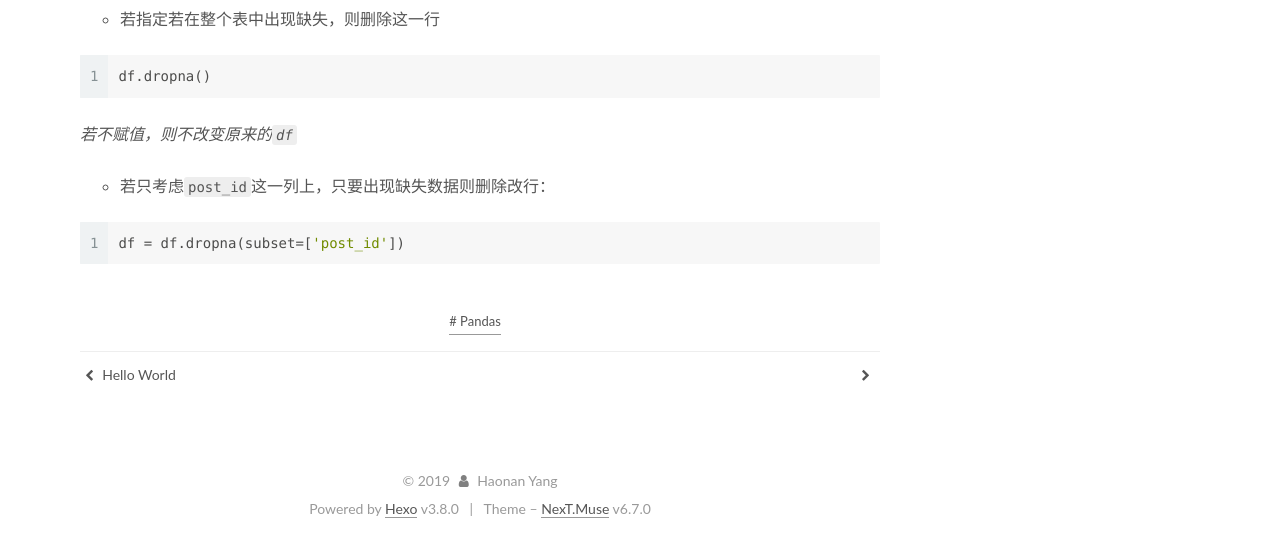
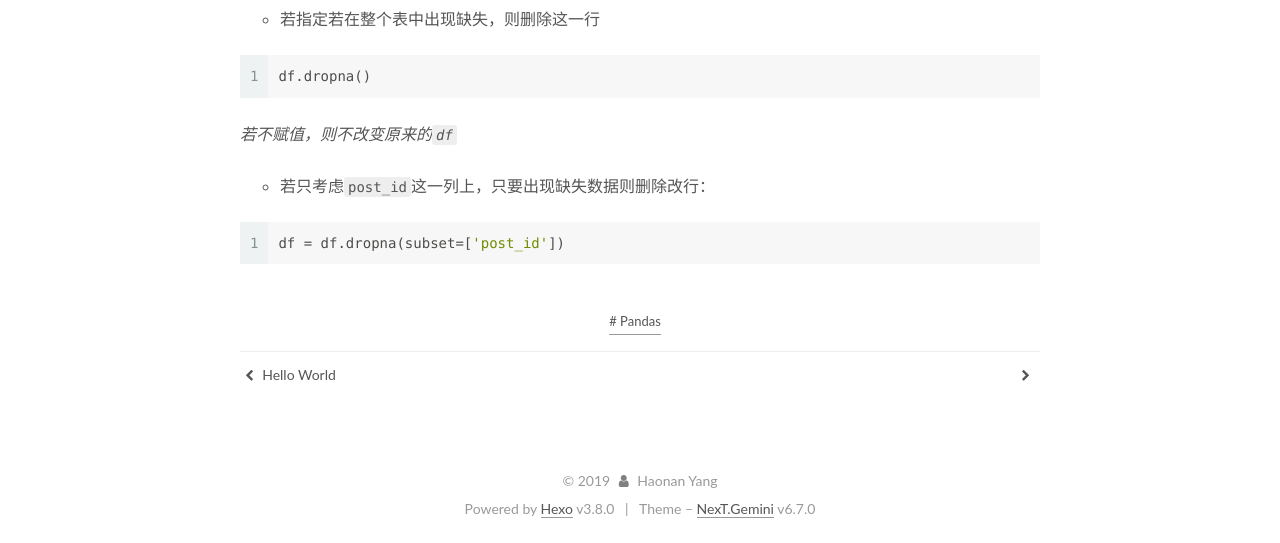
Before and after one commit to hnyang1107/hnyang1107.github.io, a plain HTML site: page 2019/01/09/Hello-World-0/index.html in a window 1280 px wide. Shown: the part 1107-1650 px from the top of the page. Drawn offline with Linux system fonts and the light colour scheme; a script that the page names is missing.

Commit message:
Site updated: 2019-01-10 19:07:30

```diff
--- a/2019/01/09/Hello-World-0/index.html
+++ b/2019/01/09/Hello-World-0/index.html
@@ -14,7 +14,7 @@
 
 
 
-<html class="theme-next muse use-motion" lang="zh-Hans">
+<html class="theme-next gemini use-motion" lang="zh-Hans">
 <head><meta name="generator" content="Hexo 3.8.0">
   <meta charset="UTF-8">
 <meta http-equiv="X-UA-Compatible" content="IE=edge">
@@ -72,7 +72,7 @@
   var NexT = window.NexT || {};
   var CONFIG = {
     root: '/',
-    scheme: 'Muse',
+    scheme: 'Gemini',
     version: '6.7.0',
     sidebar: {"position":"left","display":"post","offset":12,"b2t":false,"scrollpercent":false,"onmobile":false},
     fancybox: false,
@@ -257,9 +257,6 @@
 
 
 
-
-
-
 </nav>
 
 
@@ -277,6 +274,9 @@
     <main id="main" class="main">
       <div class="main-inner">
         <div class="content-wrap">
+
+
+
 
           <div id="content" class="content">
 
@@ -651,7 +651,7 @@
 
 
 
-  <div class="theme-info">Theme – <a href="https://theme-next.org" class="theme-link" rel="noopener" target="_blank">NexT.Muse</a> v6.7.0</div>
+  <div class="theme-info">Theme – <a href="https://theme-next.org" class="theme-link" rel="noopener" target="_blank">NexT.Gemini</a> v6.7.0</div>
 
 
 
@@ -735,6 +735,13 @@
 
 
 
+
+
+
+
+  <script src="/js/src/affix.js?v=6.7.0"></script>
+
+  <script src="/js/src/schemes/pisces.js?v=6.7.0"></script>
 
 
 
```
Also changed, not shown: 2019/01/09/hello-world/index.html (+13 -6 lines), 2019/01/10/2019-01-10/index.html (+13 -6 lines), 2019/01/10/zzzzz/index.html (+13 -6 lines), archives/2019/01/index.html (+26 -19 lines), archives/2019/index.html (+26 -19 lines), archives/index.html (+26 -19 lines), categories/A/B/index.html (+26 -19 lines), categories/A/index.html (+26 -19 lines), categories/index.html (+26 -19 lines), index.html (+13 -6 lines), tags/Pandas/index.html (+26 -19 lines), tags/aa/index.html (+26 -19 lines).
